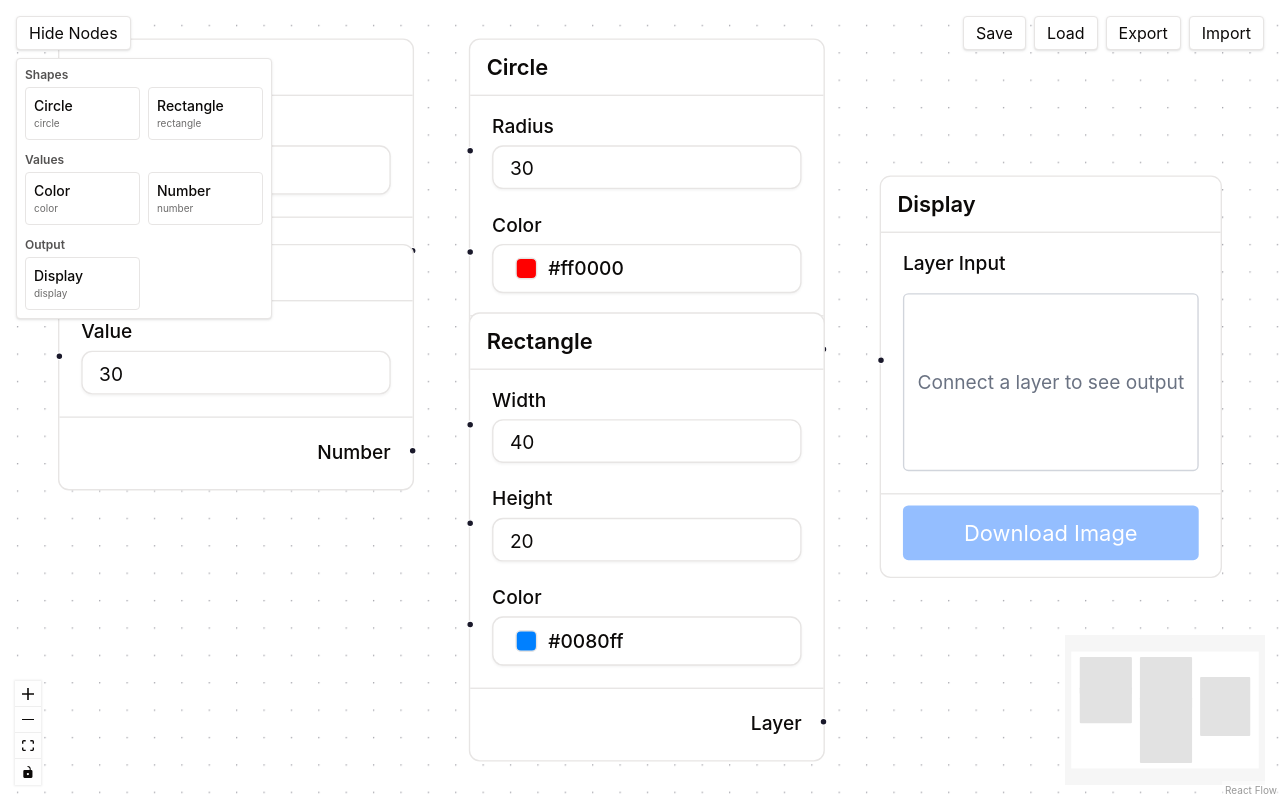
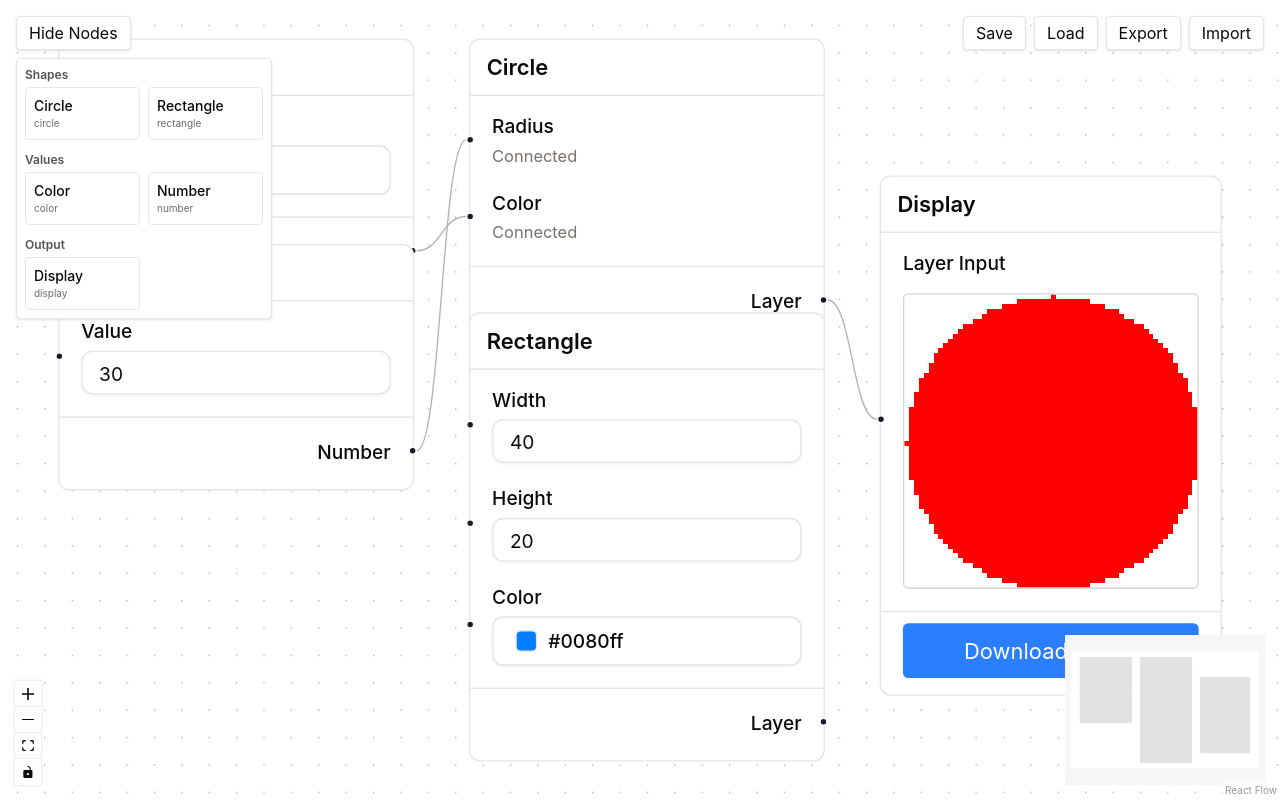
Before and after one commit to KhoDis/pi-gen, a React (Vite) app: page / in a window 1280 px wide. Built offline with nearby package versions, Linux system fonts and the light colour scheme.

Commit message:
refactor: small tweaks

```diff
--- a/package.json
+++ b/package.json
@@ -1,6 +1,6 @@
 {
-  "name": "vite-react-flow-template",
-  "version": "0.0.0",
+  "name": "pi-gen",
+  "version": "0.1.0",
   "type": "module",
   "scripts": {
     "dev": "vite",
@@ -24,10 +24,10 @@
     "class-variance-authority": "^0.7.1",
     "clsx": "^2.1.1",
     "lucide-react": "^0.511.0",
+    "nanoid": "^3.3.7",
     "react": "^19.2.0",
     "react-colorful": "^5.6.1",
     "react-dom": "^19.2.0",
-    "reactflow": "^11.11.4",
     "shadcn-ui": "^0.9.5",
     "tailwind-merge": "^3.3.1",
     "tailwindcss": "^4.1.7",
--- a/src/app/App.tsx
+++ b/src/app/App.tsx
@@ -23,7 +23,6 @@ import "@/features/graph/nodes/auto-register";
 import { RGBA } from "@/core/models";
 import { useGraphStore } from "@/core/store/graphStore";
 import { useHistoryStore } from "@/core/store/historyStore";
-import { NodeParams } from "@/core/types/nodes";
 import { nodeRegistry } from "@/core/registry/NodeRegistry";
 import AutoNodeComponent from "@/components/node/AutoNodeComponent";
 import NodePalette from "@/features/graph/components/NodePalette";
@@ -42,108 +41,62 @@ const nodeTypes: NodeTypes = (() => {
   return map as NodeTypes;
 })();
 
-// Create initial nodes for a more comprehensive example
-const initialNodes: Node[] = [
+// Initial graph setup - only used for first-time initialization
+const setupInitialGraph = (addNode: any, addEdgeToStore: any) => {
   // Color node
+  const color1 = addNode(
+    "color",
+    { x: 100, y: 100 },
     {
-    id: "color1",
-    type: "color",
-    position: { x: 100, y: 100 },
-    data: {
-      params: {
       color: { r: 255, g: 0, b: 0, a: 1 } as RGBA,
     },
-    },
-  },
+  );
 
   // Number node for radius
+  const number1 = addNode(
+    "number",
+    { x: 100, y: 250 },
     {
-    id: "number1",
-    type: "number",
-    position: { x: 100, y: 250 },
-    data: {
-      params: {
       value: 30,
     },
-    },
-  },
+  );
 
   // Circle node
+  const circle1 = addNode(
+    "circle",
+    { x: 400, y: 100 },
     {
-    id: "circle1",
-    type: "circle",
-    position: { x: 400, y: 100 },
-    data: {
-      params: {
       radius: 30,
       color: { r: 255, g: 0, b: 0, a: 1 } as RGBA,
     },
-    },
-  },
+  );
 
   // Rectangle node
+  addNode(
+    "rectangle",
+    { x: 400, y: 300 },
     {
-    id: "rectangle1",
-    type: "rectangle",
-    position: { x: 400, y: 300 },
-    data: {
-      params: {
       width: 40,
       height: 20,
       color: { r: 0, g: 128, b: 255, a: 1 } as RGBA,
     },
-    },
-  },
+  );
 
   // Display node
-  {
-    id: "output1",
-    type: "display",
-    position: { x: 700, y: 200 },
-    data: {
-      params: {},
-    },
-  },
-];
+  const output1 = addNode("display", { x: 700, y: 200 }, {});
 
-// Initial edges connecting the nodes
-const initialEdges: Edge[] = [
-  // Connect color to circle
-  {
-    id: "edge1",
-    source: "color1",
-    sourceHandle: "color",
-    target: "circle1",
-    targetHandle: "color",
-    type: "removable",
-  },
-
-  // Connect number to circle radius
-  {
-    id: "edge2",
-    source: "number1",
-    sourceHandle: "number",
-    target: "circle1",
-    targetHandle: "radius",
-    type: "removable",
-  },
-
-  // Connect circle to display
-  {
-    id: "edge3",
-    source: "circle1",
-    sourceHandle: "layer",
-    target: "output1",
-    targetHandle: "layer",
-    type: "removable",
-  },
-];
+  // Connect nodes
+  addEdgeToStore(color1.id, "color", circle1.id, "color");
+  addEdgeToStore(number1.id, "number", circle1.id, "radius");
+  addEdgeToStore(circle1.id, "layer", output1.id, "layer");
+};
 
 export default function App() {
   // React Flow state
-  const [nodes, setNodes, onNodesChange] = useNodesState(initialNodes);
-  const [edges, setEdges, onEdgesChange] = useEdgesState(initialEdges);
+  const [nodes, setNodes, onNodesChange] = useNodesState<Node>([]);
+  const [edges, setEdges, onEdgesChange] = useEdgesState<Edge>([]);
   const [hoveredEdgeId, setHoveredEdgeId] = useState<string | null>(null);
+  const [initialized, setInitialized] = useState(false);
 
   // Graph and history store state
   const graphNodes = useGraphStore((state) => state.nodes);
@@ -155,34 +108,76 @@ export default function App() {
   const removeEdgeFromStore = useGraphStore((state) => state.removeEdge);
 
   // History store for undo/redo
-  useHistoryStore();
+  const historyStore = useHistoryStore();
+  const undo = historyStore.undo;
+  const redo = historyStore.redo;
+  const canUndo = historyStore.canUndo;
+  const canRedo = historyStore.canRedo;
 
-  // Initialize graph store with initial nodes and edges
+  // Initialize graph store with initial nodes and edges (only once)
   useEffect(() => {
+    if (!initialized) {
       // Clear any existing nodes/edges
       useGraphStore.setState({ nodes: [], edges: [] });
 
-    // Add initial nodes to graph store
-    initialNodes.forEach((node) => {
-      if (node.type) {
-        addNode(
-          node.type,
-          node.position,
-          node.data.params as Partial<NodeParams>,
-        );
+      // Setup initial graph
+      setupInitialGraph(addNode, addEdgeToStore);
+
+      setInitialized(true);
     }
-    });
+  }, [initialized, addNode, addEdgeToStore]);
 
-    // Add initial edges to graph store
-    initialEdges.forEach((edge) => {
-      addEdgeToStore(
-        edge.source,
-        edge.sourceHandle || "",
-        edge.target,
-        edge.targetHandle || "",
-      );
-    });
-  }, [addNode, addEdgeToStore]);
+  // Keyboard shortcuts for undo/redo and delete
+  useEffect(() => {
+    const handleKeyDown = (event: KeyboardEvent) => {
+      // Prevent shortcuts when typing in input fields
+      const target = event.target as HTMLElement;
+      if (
+        target.tagName === "INPUT" ||
+        target.tagName === "TEXTAREA" ||
+        target.isContentEditable
+      ) {
+        return;
+      }
+
+      // Undo: Ctrl+Z (Windows/Linux) or Cmd+Z (Mac)
+      if (
+        (event.ctrlKey || event.metaKey) &&
+        event.key === "z" &&
+        !event.shiftKey
+      ) {
+        event.preventDefault();
+        if (canUndo()) {
+          undo();
+        }
+      }
+
+      // Redo: Ctrl+Y or Ctrl+Shift+Z (Windows/Linux) or Cmd+Shift+Z (Mac)
+      if (
+        ((event.ctrlKey || event.metaKey) && event.key === "y") ||
+        ((event.ctrlKey || event.metaKey) &&
+          event.shiftKey &&
+          event.key === "z")
+      ) {
+        event.preventDefault();
+        if (canRedo()) {
+          redo();
+        }
+      }
+
+      // Delete: Delete or Backspace (for selected nodes)
+      if (event.key === "Delete" || event.key === "Backspace") {
+        const selectedNodes = nodes.filter((node) => node.selected);
+        if (selectedNodes.length > 0) {
+          event.preventDefault();
+          selectedNodes.forEach((node) => removeNodeFromStore(node.id));
+        }
+      }
+    };
+
+    window.addEventListener("keydown", handleKeyDown);
+    return () => window.removeEventListener("keydown", handleKeyDown);
+  }, [undo, redo, canUndo, canRedo, nodes, removeNodeFromStore]);
 
   // Sync graph store nodes to React Flow nodes
   useEffect(() => {
--- a/src/app/main.tsx
+++ b/src/app/main.tsx
@@ -2,11 +2,14 @@ import React from "react";
 import ReactDOM from "react-dom/client";
 
 import App from "@/app/App";
+import { ErrorBoundary } from "@/components/base/ErrorBoundary";
 
 import "@/styles/index.css";
 
 ReactDOM.createRoot(document.getElementById("root")!).render(
   <React.StrictMode>
-    <App />
+    <ErrorBoundary>
+      <App />
+    </ErrorBoundary>
   </React.StrictMode>,
 );
--- /dev/null
+++ b/src/components/base/ErrorBoundary.tsx
@@ -0,0 +1,75 @@
+import { Component, ErrorInfo, ReactNode } from "react";
+import { Card } from "@/components/ui/card";
+import { Button } from "@/components/ui/button";
+
+interface ErrorBoundaryProps {
+  children: ReactNode;
+  fallback?: (error: Error, resetError: () => void) => ReactNode;
+}
+
+interface ErrorBoundaryState {
+  hasError: boolean;
+  error: Error | null;
+}
+
+/**
+ * Error Boundary component to catch and handle React errors gracefully
+ */
+export class ErrorBoundary extends Component<
+  ErrorBoundaryProps,
+  ErrorBoundaryState
+> {
+  constructor(props: ErrorBoundaryProps) {
+    super(props);
+    this.state = { hasError: false, error: null };
+  }
+
+  static getDerivedStateFromError(error: Error): ErrorBoundaryState {
+    return { hasError: true, error };
+  }
+
+  componentDidCatch(error: Error, errorInfo: ErrorInfo): void {
+    console.error("Error caught by ErrorBoundary:", error, errorInfo);
+  }
+
+  resetError = (): void => {
+    this.setState({ hasError: false, error: null });
+  };
+
+  render(): ReactNode {
+    if (this.state.hasError && this.state.error) {
+      if (this.props.fallback) {
+        return this.props.fallback(this.state.error, this.resetError);
+      }
+
+      return (
+        <div className="flex items-center justify-center h-screen w-screen bg-background">
+          <Card className="p-6 max-w-lg">
+            <h2 className="text-xl font-bold mb-4 text-destructive">
+              Something went wrong
+            </h2>
+            <p className="text-muted-foreground mb-4">
+              An error occurred while rendering the application:
+            </p>
+            <pre className="bg-muted p-4 rounded text-sm overflow-auto mb-4 max-h-48">
+              {this.state.error.message}
+            </pre>
+            <div className="flex gap-2">
+              <Button onClick={this.resetError}>Try Again</Button>
+              <Button
+                variant="outline"
+                onClick={() => window.location.reload()}
+              >
+                Reload Page
+              </Button>
+            </div>
+          </Card>
+        </div>
+      );
+    }
+
+    return this.props.children;
+  }
+}
+
+export default ErrorBoundary;
--- a/src/components/node/AutoNodeComponent.tsx
+++ b/src/components/node/AutoNodeComponent.tsx
@@ -1,6 +1,10 @@
 import React, { useCallback, useMemo } from "react";
 import { nodeRegistry } from "@/core/registry/NodeRegistry";
 import { useGraphStore } from "@/core/store/graphStore";
+import {
+  useHistoryStore,
+  createUpdateNodeParamsCommand,
+} from "@/core/store/historyStore";
 import {
   BaseNode,
   BaseNodeContent,
@@ -25,8 +29,8 @@ import type { RGBA } from "@/core/models";
 export const AutoNodeComponent: React.FC<NodeComponentProps> = React.memo(
   ({ id }) => {
     const getNode = useGraphStore((s) => s.getNode);
-    const updateNodeParams = useGraphStore((s) => s.updateNodeParams);
     const edges = useGraphStore((s) => s.edges);
+    const execute = useHistoryStore((s) => s.execute);
 
     const node = getNode(id);
 
@@ -46,9 +50,11 @@ export const AutoNodeComponent: React.FC<NodeComponentProps> = React.memo(
 
     const onParamChange = useCallback(
       (paramId: string, value: unknown) => {
-        updateNodeParams(id, { [paramId]: value });
+        // Use history command for undo/redo support
+        const command = createUpdateNodeParamsCommand(id, { [paramId]: value });
+        execute(command);
       },
-      [id, updateNodeParams],
+      [id, execute],
     );
 
     if (!node || !config) return null;
--- a/src/core/engine/GraphEvaluator.ts
+++ b/src/core/engine/GraphEvaluator.ts
@@ -215,26 +215,42 @@ export class GraphEvaluator {
   }
 
   /**
-   * Sort nodes by dependency order
+   * Sort nodes by dependency order with cycle detection
    * @param startNodeId ID of the node to start from
    * @returns Array of node IDs in dependency order
+   * @throws Error if a cycle is detected in the graph
    */
   private sortNodesByDependency(startNodeId: NodeId): NodeId[] {
     const visited = new Set<NodeId>();
+    const visiting = new Set<NodeId>(); // Track nodes currently being visited
     const sorted: NodeId[] = [];
 
-    const visit = (nodeId: NodeId) => {
+    const visit = (nodeId: NodeId, path: NodeId[] = []) => {
       if (visited.has(nodeId)) return;
-      visited.add(nodeId);
+
+      // Cycle detection: if we encounter a node we're currently visiting, there's a cycle
+      if (visiting.has(nodeId)) {
+        const cycleStart = path.indexOf(nodeId);
+        const cycle = [...path.slice(cycleStart), nodeId];
+        throw new Error(
+          `Cycle detected in node graph: ${cycle.join(" -> ")}\n` +
+            `Please remove the circular dependency to continue.`,
+        );
+      }
+
+      visiting.add(nodeId);
+      const currentPath = [...path, nodeId];
 
       // Find all edges where this node is the target
       const incomingEdges = this.edges.filter((e) => e.target === nodeId);
 
       // Visit dependencies first
       for (const edge of incomingEdges) {
-        visit(edge.source);
+        visit(edge.source, currentPath);
       }
 
+      visiting.delete(nodeId);
+      visited.add(nodeId);
       sorted.push(nodeId);
     };
 
--- a/src/features/graph/components/NodePalette.tsx
+++ b/src/features/graph/components/NodePalette.tsx
@@ -15,7 +15,7 @@ export const NodePalette: React.FC = () => {
 
   const handleAdd = (type: string) => {
     const position = { x: 80 + (nextOffset % 4) * 40, y: 80 + nextOffset * 10 };
-    addNode(type, position, {} as any);
+    addNode(type, position, {} as Record<string, never>);
     setNextOffset((n) => n + 1);
   };
 
```
Also changed, not shown: 2 other files (tests, documents, lock files or other folders). Lines whose indentation alone changed are shown as unchanged.
